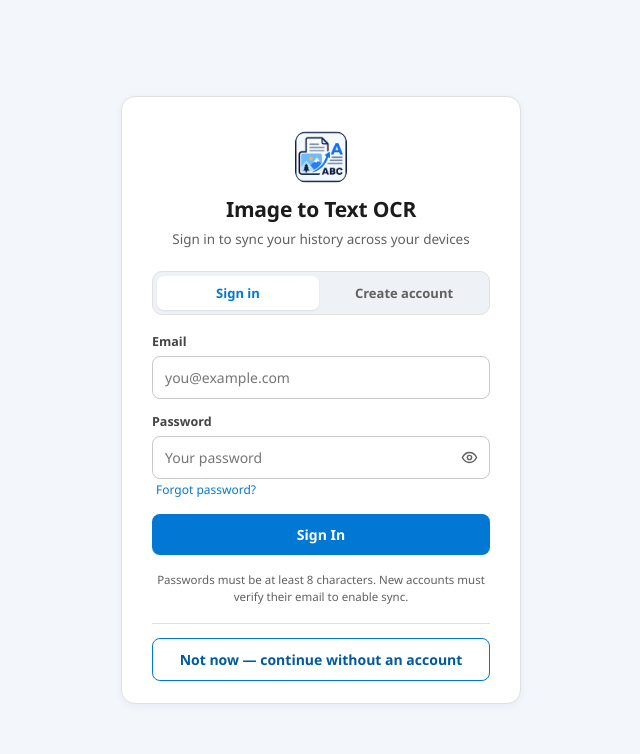
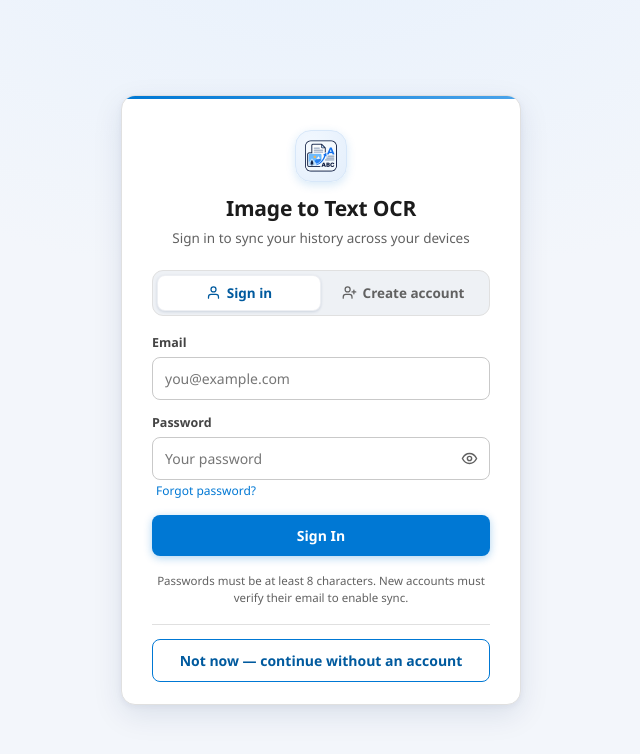
Before and after one commit to pushpkant00/image-to-text-ocr, a website with bundled scripts: page src/auth/signin.html in a window 1280 px wide. Shown: the whole page, without its empty margins (319-959 px from the left). Built offline with nearby package versions, Linux system fonts and the light colour scheme; no server answers; files whose address does not match are found by name.

Commit message:
style(auth): richer mode toggle and card polish
Segmented Sign in / Create account control gets a sliding white thumb
keyed off aria-selected (state correct even with motion disabled), stroke
icons matching the existing eye icon style, taller targets and pressed
feedback. Card gains a brand gradient top accent, deeper elevation, soft
halo behind the app icon, brand-tinted page gradient, and shadow states
on the primary CTA. Motion budget: thumb slide only.

```diff
--- a/src/auth/signin.css
+++ b/src/auth/signin.css
@@ -14,7 +14,7 @@
 body {
   min-height: 100vh;
   font-family: 'Segoe UI', Tahoma, Geneva, Verdana, sans-serif;
-  background: var(--bg);
+  background: radial-gradient(1000px 560px at 50% -10%, #e8f1fc 0%, var(--bg) 65%) no-repeat, var(--bg);
   color: var(--text);
   display: flex;
   align-items: center;
@@ -23,51 +23,92 @@ body {
 }
 
 .auth-card {
+  position: relative;
+  overflow: hidden;
   width: 100%;
   max-width: 400px;
   background: #fff;
   border: 1px solid var(--line);
   border-radius: 14px;
-  box-shadow: 0 2px 8px rgba(0, 40, 90, 0.05);
+  box-shadow: 0 10px 30px rgba(0, 40, 90, 0.1), 0 2px 6px rgba(0, 40, 90, 0.05);
   padding: 34px 30px 22px;
+}
+.auth-card::before {
+  content: '';
+  position: absolute;
+  top: 0;
+  left: 0;
+  right: 0;
+  height: 3px;
+  background: linear-gradient(90deg, var(--brand) 0%, #4aa3ea 100%);
 }
 
 /* ---------- brand ---------- */
 .brand { text-align: center; margin-bottom: 22px; }
-.brand-icon { display: block; margin: 0 auto 12px; border-radius: 12px; }
+.brand-icon {
+  display: block;
+  margin: 0 auto 12px;
+  border-radius: 16px;
+  padding: 9px;
+  background: radial-gradient(circle at 30% 25%, #f2f8ff, #e3eefb);
+  border: 1px solid #d7e7f9;
+  box-shadow: 0 3px 10px rgba(0, 120, 212, 0.16);
+}
 .brand h1 { font-size: 21px; font-weight: 650; letter-spacing: -0.2px; }
 .brand-sub { font-size: 13.5px; color: var(--muted); margin-top: 6px; line-height: 1.5; }
 
 /* ---------- segmented mode tabs ---------- */
 .mode-tabs {
+  position: relative;
   display: grid;
   grid-template-columns: 1fr 1fr;
-  gap: 4px;
+  gap: 0;
   background: #eef1f5;
   border: 1px solid var(--line);
-  border-radius: 10px;
+  border-radius: 11px;
   padding: 4px;
   margin-bottom: 18px;
 }
+/* Sliding thumb: pure decoration keyed off aria-selected, so the selected
+   state is always correct even if motion is disabled or interrupted. */
+.mode-thumb {
+  position: absolute;
+  top: 4px;
+  bottom: 4px;
+  left: 4px;
+  width: calc((100% - 8px) / 2);
+  background: #fff;
+  border: 1px solid rgba(0, 40, 90, 0.07);
+  border-radius: 8px;
+  box-shadow: 0 1px 3px rgba(0, 40, 90, 0.14);
+  transition: transform 0.22s cubic-bezier(0.4, 0, 0.2, 1);
+  pointer-events: none;
+}
+.mode-tabs:has(#sign-up-tab[aria-selected='true']) .mode-thumb { transform: translateX(100%); }
 .mode-tab {
-  padding: 8px 10px;
+  position: relative;
+  z-index: 1;
+  display: flex;
+  align-items: center;
+  justify-content: center;
+  gap: 6px;
+  padding: 9px 8px;
   border: none;
-  border-radius: 7px;
+  border-radius: 8px;
   background: transparent;
   color: var(--muted);
-  font-size: 13px;
+  font-size: 13.5px;
   font-weight: 600;
   font-family: inherit;
   cursor: pointer;
-  transition: background 0.15s, color 0.15s, box-shadow 0.15s;
+  transition: color 0.15s, opacity 0.15s;
 }
 .mode-tab:hover { color: var(--text); }
-.mode-tab.active {
-  background: #fff;
-  color: var(--brand);
-  box-shadow: 0 1px 2px rgba(0, 0, 0, 0.08);
-}
+.mode-tab:active:not(:disabled) { opacity: 0.75; }
+.mode-tab.active,
+.mode-tab[aria-selected='true'] { color: var(--brand-dark); background: transparent; box-shadow: none; }
 .mode-tab:disabled { opacity: 0.6; cursor: default; }
+.tab-icon { width: 15px; height: 15px; flex: none; }
 
 /* ---------- form ---------- */
 .field { margin-bottom: 14px; }
@@ -184,8 +225,13 @@ body {
   transition: background 0.15s, opacity 0.15s;
 }
 .btn:disabled { opacity: 0.6; cursor: default; }
-.btn.primary { background: var(--brand); color: #fff; }
-.btn.primary:hover:not(:disabled) { background: var(--brand-dark); }
+.btn.primary {
+  background: var(--brand);
+  color: #fff;
+  box-shadow: 0 2px 8px rgba(0, 120, 212, 0.32);
+}
+.btn.primary:hover:not(:disabled) { background: var(--brand-dark); box-shadow: 0 3px 10px rgba(0, 120, 212, 0.38); }
+.btn.primary:active:not(:disabled) { box-shadow: 0 1px 4px rgba(0, 120, 212, 0.3); }
 /* Secondary (skip) action: outlined band so it stays obvious next to the
    filled primary button without competing with it. */
 .btn.secondary {
@@ -193,7 +239,7 @@ body {
   color: var(--brand-dark);
   border: 1px solid var(--brand);
 }
-.btn.secondary:hover:not(:disabled) { background: #eef5fb; border-color: var(--brand-dark); }
+.btn.secondary:hover:not(:disabled) { background: #eef5fb; border-color: var(--brand-dark); box-shadow: 0 2px 6px rgba(0, 40, 90, 0.08); }
 .btn.secondary:active:not(:disabled) { background: #e3eefa; }
 
 :where(button, a, input):focus-visible {
--- a/src/auth/signin.html
+++ b/src/auth/signin.html
@@ -16,8 +16,9 @@
       </div>
 
       <div class="mode-tabs" role="tablist" aria-label="Sign in or create account">
-        <button type="button" id="sign-in-tab" class="mode-tab active" role="tab" aria-selected="true">Sign in</button>
-        <button type="button" id="sign-up-tab" class="mode-tab" role="tab" aria-selected="false">Create account</button>
+        <span class="mode-thumb" aria-hidden="true"></span>
+        <button type="button" id="sign-in-tab" class="mode-tab active" role="tab" aria-selected="true"><svg class="tab-icon" viewBox="0 0 24 24" fill="none" stroke="currentColor" stroke-width="2" stroke-linecap="round" stroke-linejoin="round" aria-hidden="true"><path d="M20 21v-2a4 4 0 0 0-4-4H8a4 4 0 0 0-4 4v2"/><circle cx="12" cy="7" r="4"/></svg>Sign in</button>
+        <button type="button" id="sign-up-tab" class="mode-tab" role="tab" aria-selected="false"><svg class="tab-icon" viewBox="0 0 24 24" fill="none" stroke="currentColor" stroke-width="2" stroke-linecap="round" stroke-linejoin="round" aria-hidden="true"><path d="M16 21v-2a4 4 0 0 0-4-4H6a4 4 0 0 0-4 4v2"/><circle cx="9" cy="7" r="4"/><path d="M19 8v6"/><path d="M22 11h-6"/></svg>Create account</button>
       </div>
 
       <form id="auth-form" novalidate>
```
